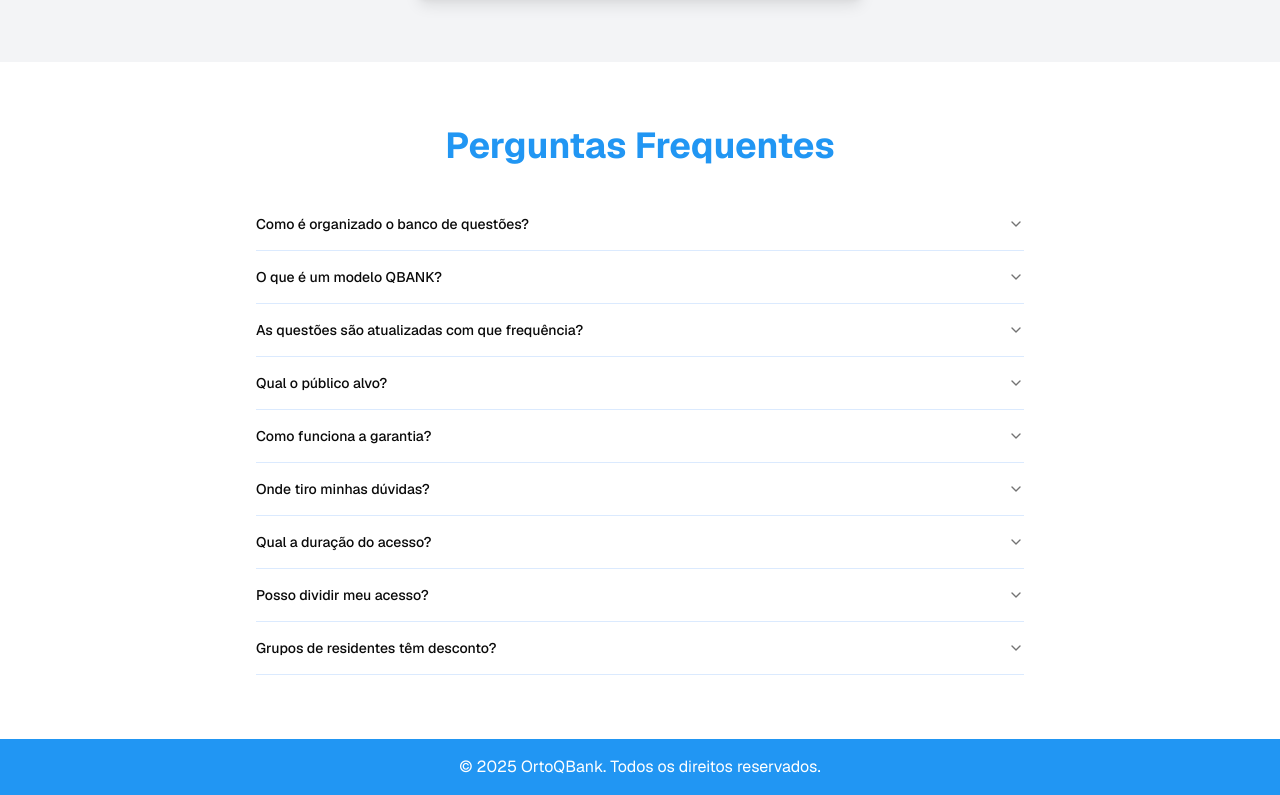
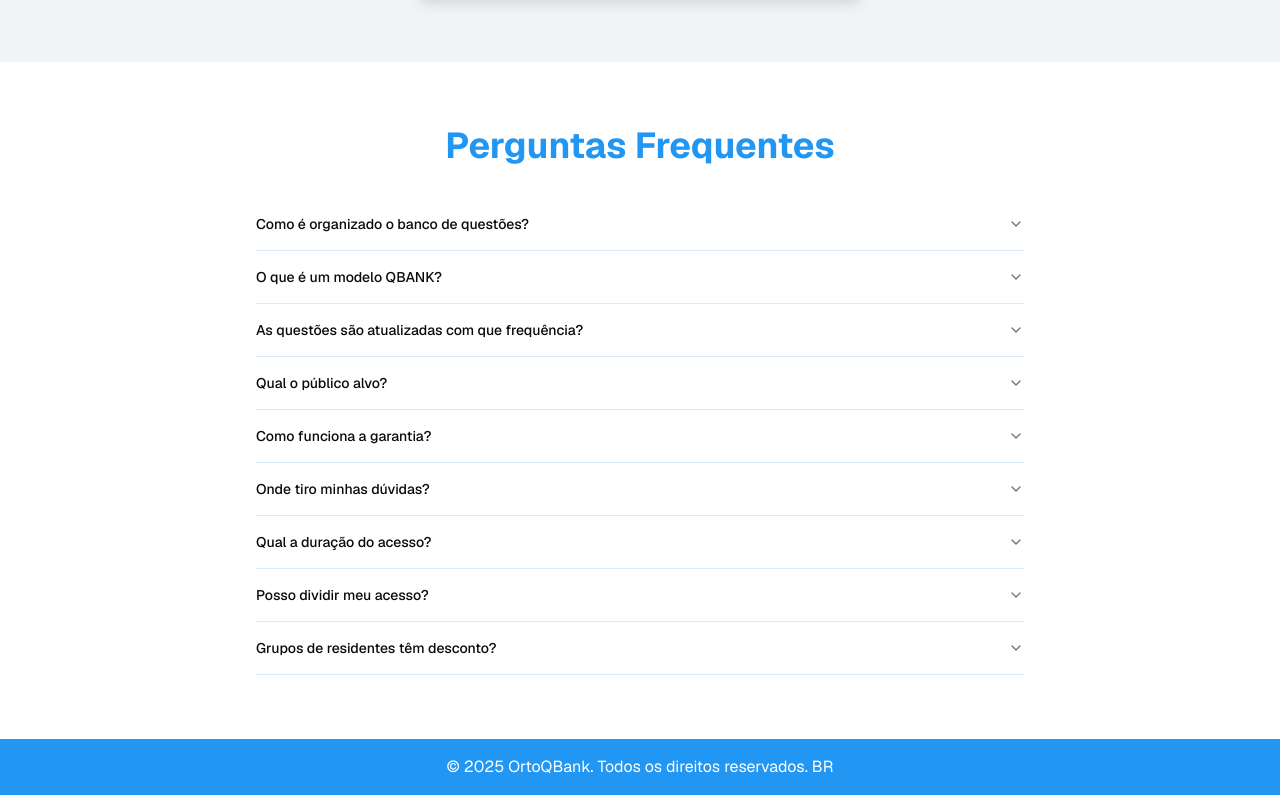
Before and after one commit to codeduckling/ortoqbank, a Next.js app: page / in a window 1280 px wide. Shown: the part 2448-3243 px from the top of the page. Built offline with nearby package versions, Linux system fonts and the light colour scheme; no server answers.

Commit message:
fix: Update footer copyright text to include "BR"

```diff
--- a/src/app/page.tsx
+++ b/src/app/page.tsx
@@ -18,7 +18,7 @@ export default function Home() {
       </main>
       <footer className="mt-auto bg-[#2196F3] py-4 text-white">
         <div className="container mx-auto px-4 text-center">
-          <p>&copy; 2025 OrtoQBank. Todos os direitos reservados.</p>
+          <p>&copy; 2025 OrtoQBank. Todos os direitos reservados. BR</p>
         </div>
       </footer>
     </div>
```
